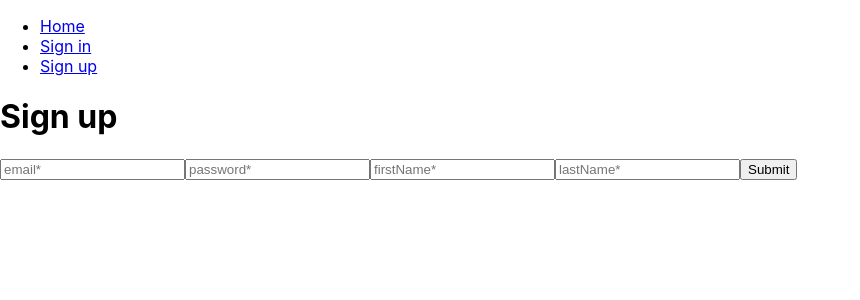
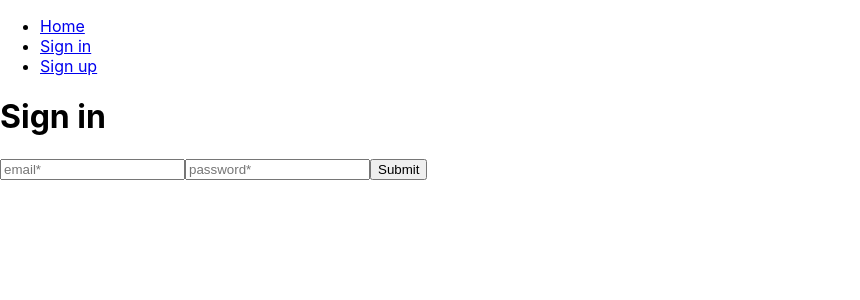
Before and after one commit to VictorTpo/WineCellar-front, a React (Create React App) app: page /sign-in in a window 1280 px wide. Shown: the top 300 px of the page, without its empty margins (0-860 px from the left). Built offline with nearby package versions, Linux system fonts and the light colour scheme.

Commit message:
user_can_sign_in

```diff
--- a/src/App.js
+++ b/src/App.js
@@ -7,8 +7,8 @@ import BottlesIndex from './components/BottlesIndex';
 import BottlesNew from './components/BottlesNew';
 import BottlesShow from './components/BottlesShow';
 import Home from './components/Home';
+import SignIn from './components/SignIn'
 import SignUp from './components/SignUp'
-import SignIn from './components/SignUp'
 import WineCellarsEdit from './components/WineCellarsEdit';
 import WineCellarsIndex from './components/WineCellarsIndex';
 import WineCellarsNew from './components/WineCellarsNew';
--- a/src/components/SignIn.js
+++ b/src/components/SignIn.js
@@ -29,16 +29,25 @@ function SignIn (){
         if(!response.ok){
           setFormFailure(true)
         } else {
-          // todo
+          return response.json()
         }
-      }).catch(error => {
+      }).then(body => {
+        const account = {
+          id: body.id,
+          firstName: body.first_name,
+          jwtToken: body.jwt_token
+        }
+        localStorage.setItem("account", JSON.stringify(account))
+        window.location.reload(false)
+      })
+      .catch(error => {
         setServerError(true)
       })
   }
 
   return(
     <>
-      <h1>Sign up</h1>
+      <h1>Sign in</h1>
       {serverError && <>Error 500</>}
       {formFailure && <>Form invalid</>}
       <form onSubmit={handleSubmit}>
```
